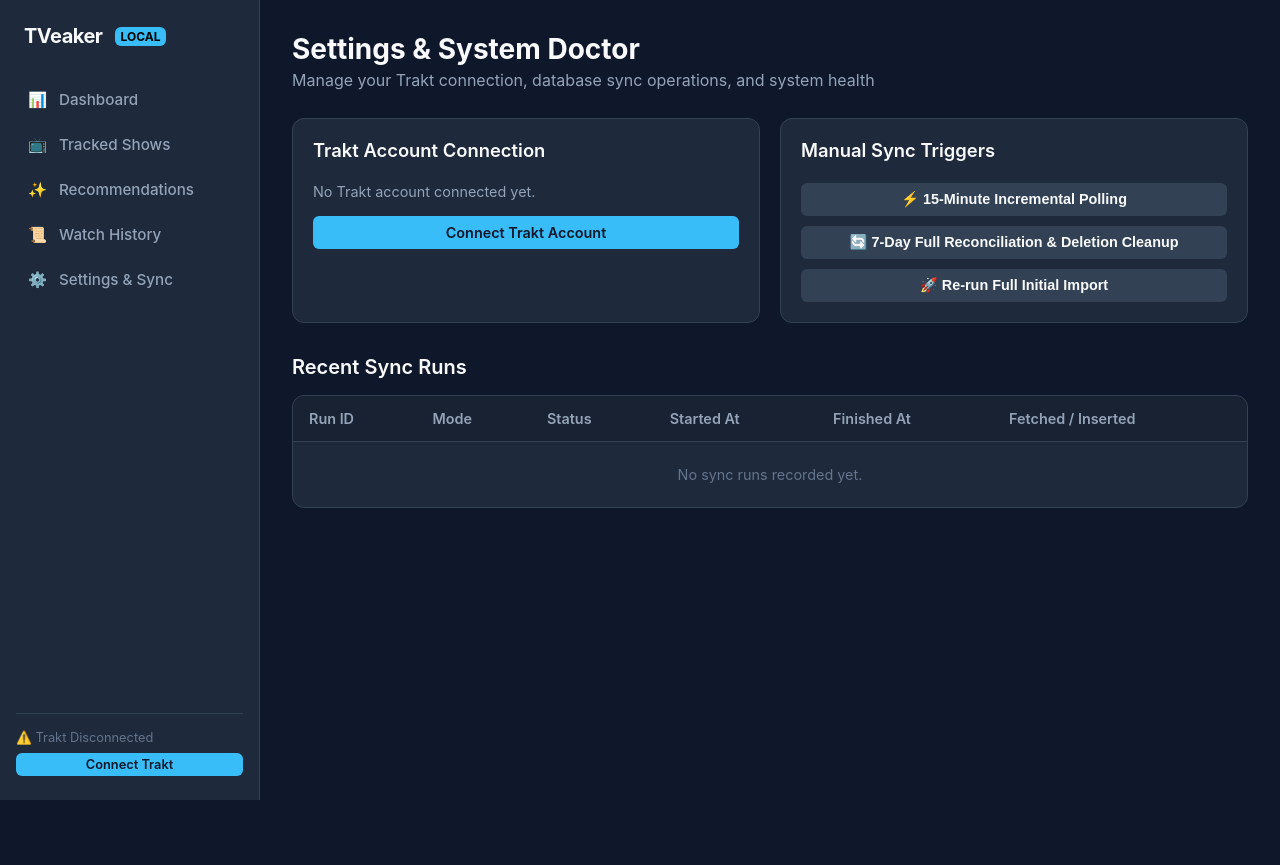
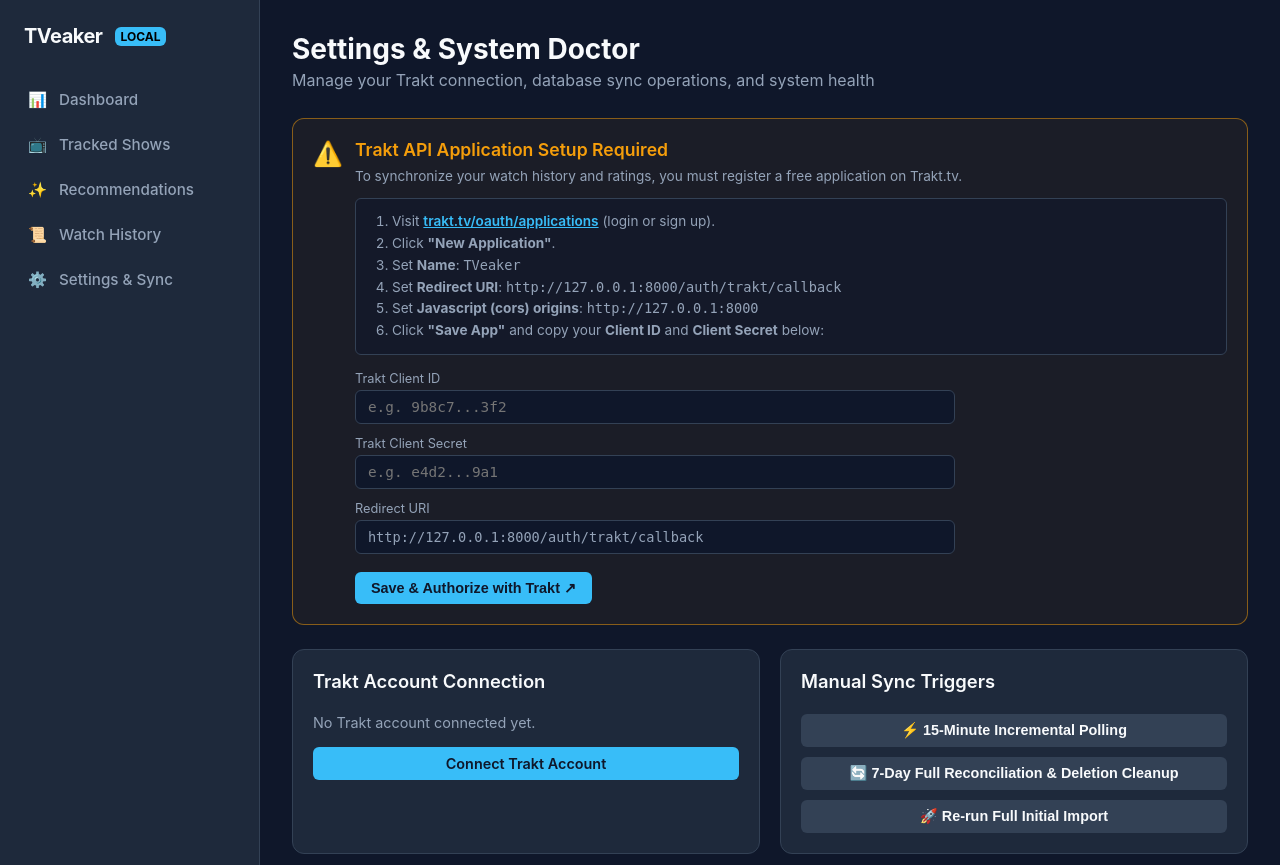
Before and after one commit to sbilogic/TVeaker, a Python web app: template src/tveaker/web/templates/settings.html in a window 1280 px wide. Shown: the top 865 px of the page. Before the commit the page ends 800 px from the top, so only its background shows below. Run offline with Jinja, Linux system fonts and the light colour scheme; the template is opened without the code that fills it, so the values that code supplies are empty.

Commit message:
fix: graceful unconfigured Trakt setup guide and credentials form

```diff
--- a/src/tveaker/web/templates/settings.html
+++ b/src/tveaker/web/templates/settings.html
@@ -9,6 +9,51 @@
     <p style="color: var(--text-secondary); margin-top: 4px;">Manage your Trakt connection, database sync operations, and system health</p>
   </div>
 </div>
+
+{% if error == 'missing_credentials' or not is_trakt_configured %}
+<div class="card" style="border-color: rgba(245, 158, 11, 0.5); background: rgba(245, 158, 11, 0.05); margin-bottom: 24px;">
+  <div style="display: flex; gap: 12px; align-items: flex-start;">
+    <span style="font-size: 1.5rem;">⚠️</span>
+    <div style="flex-grow: 1;">
+      <h3 style="font-size: 1.1rem; font-weight: 600; color: var(--warning); margin-bottom: 6px;">
+        Trakt API Application Setup Required
+      </h3>
+      <p style="font-size: 0.85rem; color: var(--text-secondary); line-height: 1.5; margin-bottom: 12px;">
+        To synchronize your watch history and ratings, you must register a free application on Trakt.tv.
+      </p>
+
+      <div style="background: rgba(15, 23, 42, 0.6); padding: 12px 16px; border-radius: var(--radius-sm); border: 1px solid var(--border); font-size: 0.85rem; margin-bottom: 16px;">
+        <ol style="margin-left: 20px; color: var(--text-secondary); line-height: 1.6;">
+          <li>Visit <a href="https://trakt.tv/oauth/applications" target="_blank" style="color: var(--accent); font-weight: 600;">trakt.tv/oauth/applications</a> (login or sign up).</li>
+          <li>Click <strong>"New Application"</strong>.</li>
+          <li>Set <strong>Name</strong>: <code>TVeaker</code></li>
+          <li>Set <strong>Redirect URI</strong>: <code>http://127.0.0.1:8000/auth/trakt/callback</code></li>
+          <li>Set <strong>Javascript (cors) origins</strong>: <code>http://127.0.0.1:8000</code></li>
+          <li>Click <strong>"Save App"</strong> and copy your <strong>Client ID</strong> and <strong>Client Secret</strong> below:</li>
+        </ol>
+      </div>
+
+      <form method="POST" action="/settings/credentials" style="display: grid; gap: 12px; max-width: 600px;">
+        <div>
+          <label style="display: block; font-size: 0.8rem; color: var(--text-secondary); margin-bottom: 4px;">Trakt Client ID</label>
+          <input type="text" name="client_id" value="{{ settings.trakt_client_id }}" required placeholder="e.g. 9b8c7...3f2" style="width: 100%; padding: 8px 12px; background: var(--bg-primary); color: var(--text-primary); border: 1px solid var(--border); border-radius: var(--radius-sm); font-size: 0.9rem; font-family: monospace;" />
+        </div>
+        <div>
+          <label style="display: block; font-size: 0.8rem; color: var(--text-secondary); margin-bottom: 4px;">Trakt Client Secret</label>
+          <input type="password" name="client_secret" value="{{ settings.trakt_client_secret }}" required placeholder="e.g. e4d2...9a1" style="width: 100%; padding: 8px 12px; background: var(--bg-primary); color: var(--text-primary); border: 1px solid var(--border); border-radius: var(--radius-sm); font-size: 0.9rem; font-family: monospace;" />
+        </div>
+        <div>
+          <label style="display: block; font-size: 0.8rem; color: var(--text-secondary); margin-bottom: 4px;">Redirect URI</label>
+          <input type="text" name="redirect_uri" value="{{ settings.trakt_redirect_uri or 'http://127.0.0.1:8000/auth/trakt/callback' }}" required style="width: 100%; padding: 8px 12px; background: var(--bg-primary); color: var(--text-secondary); border: 1px solid var(--border); border-radius: var(--radius-sm); font-size: 0.85rem; font-family: monospace;" />
+        </div>
+        <div style="margin-top: 6px;">
+          <button type="submit" class="btn btn-primary" style="font-weight: 700;">Save & Authorize with Trakt ↗</button>
+        </div>
+      </form>
+    </div>
+  </div>
+</div>
+{% endif %}
 
 <div class="grid" style="grid-template-columns: 1fr 1fr; margin-bottom: 32px;">
   <!-- Account & Token Info -->
@@ -28,10 +73,13 @@
           <span style="color: var(--text-secondary);">Connected Since:</span>
           <span>{{ account.connected_at.strftime('%b %d, %Y') if account.connected_at else '—' }}</span>
         </div>
-        <div style="display: flex; justify-content: space-between;">
+        <div style="display: flex; justify-content: space-between; margin-bottom: 16px;">
           <span style="color: var(--text-secondary);">Last Successful Sync:</span>
           <strong style="color: var(--success);">{{ account.last_successful_sync_at.strftime('%b %d, %Y • %H:%M') if account.last_successful_sync_at else 'Never' }}</strong>
         </div>
+        <form method="POST" action="/auth/disconnect">
+          <button type="submit" class="btn btn-secondary" style="color: var(--danger); width: 100%;">Disconnect Account</button>
+        </form>
       {% else %}
         <p style="color: var(--text-secondary); margin-bottom: 16px;">No Trakt account connected yet.</p>
         <a href="/auth/login" class="btn btn-primary" style="width: 100%;">Connect Trakt Account</a>
```
Also changed, not shown: src/tveaker/web/routes.py (+68 -7 lines).
